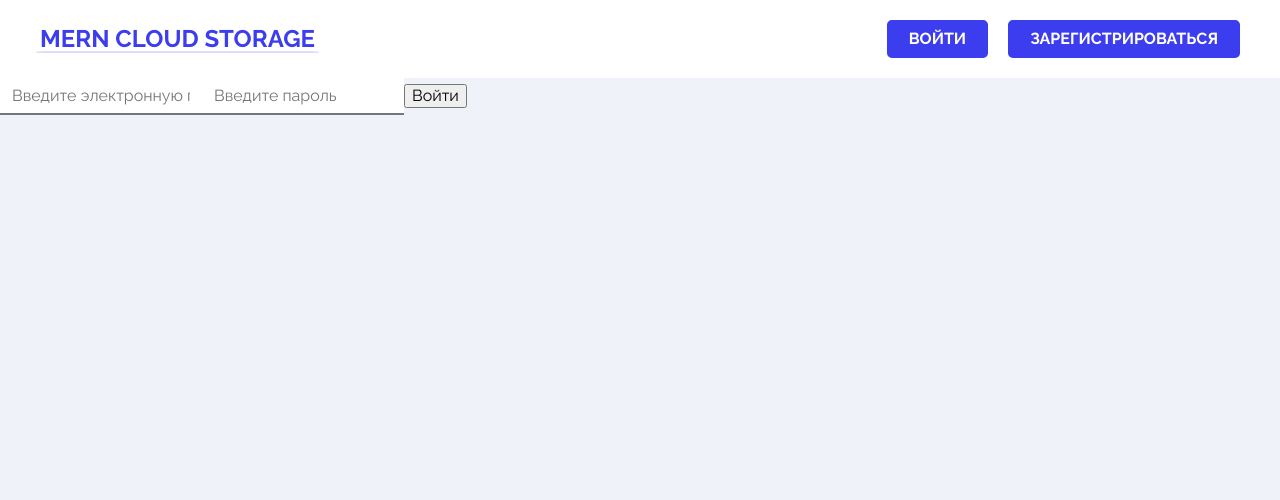
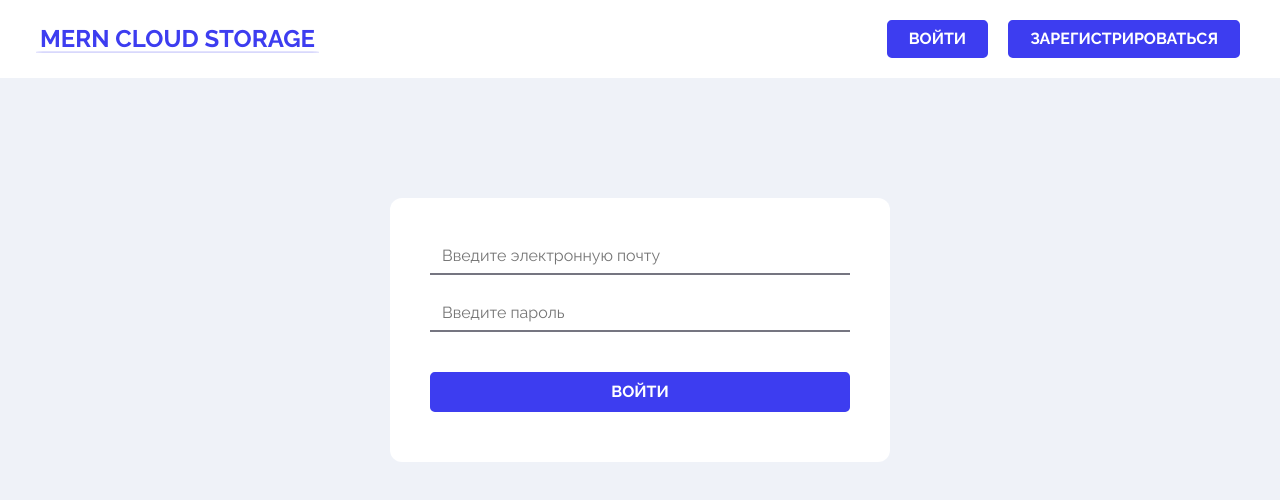
Before and after one commit to greatstudentkaze/cloud-storage, a React (Create React App) app in the folder client/: page /login in a window 1280 px wide. Shown: the top 500 px of the page. Built offline with nearby package versions, Linux system fonts and the light colour scheme; no server answers.

Commit message:
feat(client): add authorization styles

```diff
--- a/client/src/components/authorization/css/authorization.css
+++ b/client/src/components/authorization/css/authorization.css
@@ -0,0 +1,27 @@
+.page-authorization {
+  display: flex;
+  justify-content: center;
+  align-items: flex-start;
+  height: calc(100vh - 80px);
+  padding-top: 120px;
+  padding-bottom: 120px;
+}
+
+.authorization {
+  display: flex;
+  flex-direction: column;
+  width: 500px;
+  padding: 40px;
+  padding-bottom: 50px;
+
+  background-color: var(--color-white);
+  border-radius: 12px;
+}
+
+.authorization__input {
+  margin-bottom: 20px;
+}
+
+.authorization__submit {
+  margin-top: 20px;
+}
--- a/client/src/components/authorization/login/index.tsx
+++ b/client/src/components/authorization/login/index.tsx
@@ -18,11 +18,14 @@ const Login = () => {
   }
 
   return (
-    <form className="authorization" onSubmit={handleSubmit}>
-      <Input type="email" placeholder="Введите электронную почту" value={email} setValue={setEmail} autoComplete="username" />
-      <Input type="password" placeholder="Введите пароль" value={password} setValue={setPassword} autoComplete="current-password" />
-      <button type="submit">Войти</button>
-    </form>
+    <div className="page-authorization">
+      <form className="authorization" onSubmit={handleSubmit}>
+        <Input className="authorization__input" type="email" placeholder="Введите электронную почту" value={email} setValue={setEmail} autoComplete="username" />
+        <Input className="authorization__input" type="password" placeholder="Введите пароль" value={password} setValue={setPassword} autoComplete="current-password" />
+        <button className="authorization__submit button" type="submit">Войти</button>
+      </form>
+    </div>
+
   );
 };
 
--- a/client/src/components/authorization/registration/index.tsx
+++ b/client/src/components/authorization/registration/index.tsx
@@ -16,11 +16,13 @@ const Registration = () => {
   }
 
   return (
-    <form className="authorization" onSubmit={handleSubmit}>
-      <Input type="email" placeholder="Введите электронную почту" value={email} setValue={setEmail} autoComplete="username" />
-      <Input type="password" placeholder="Введите пароль" value={password} setValue={setPassword} autoComplete="current-password" />
-      <button type="submit">Регистрация</button>
-    </form>
+    <div className="page-authorization">
+      <form className="authorization" onSubmit={handleSubmit}>
+        <Input className="authorization__input" type="email" placeholder="Введите электронную почту" value={email} setValue={setEmail} autoComplete="username" />
+        <Input className="authorization__input" type="password" placeholder="Введите пароль" value={password} setValue={setPassword} autoComplete="current-password" />
+        <button className="authorization__submit button" type="submit">Регистрация</button>
+      </form>
+    </div>
   );
 };
 
```
